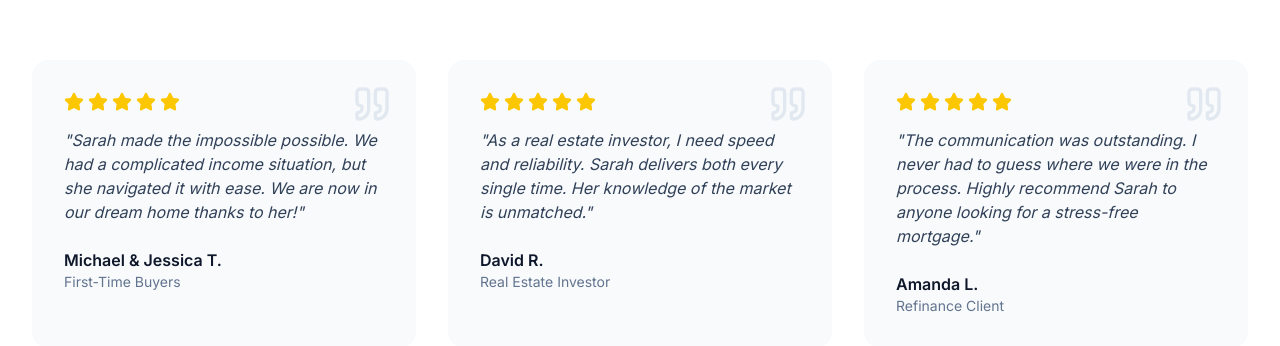
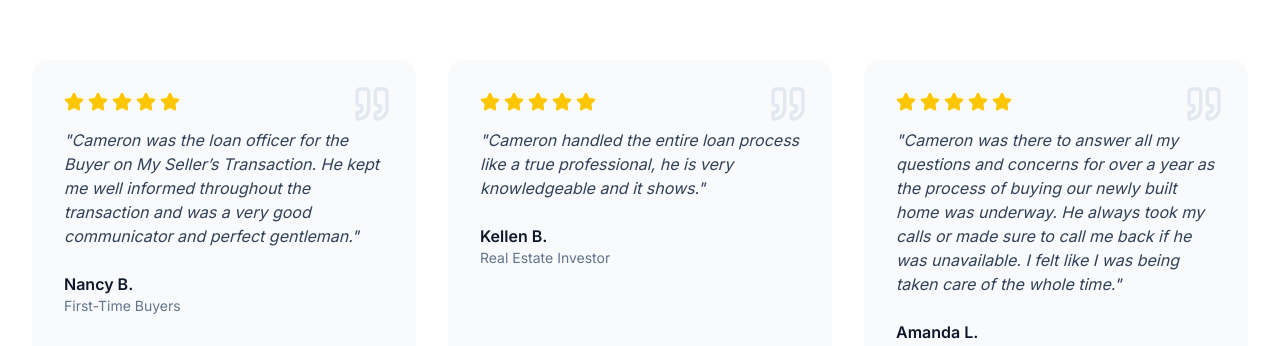
Before and after one commit to astraluxeindustries/cameron-burl, a React (Vite) app in the folder premium-mortgage-officer/: page / in a window 1280 px wide. Shown: the part 2929-3275 px from the top of the page. Built offline with nearby package versions, Linux system fonts and the light colour scheme; a web font is replaced by a local one.

Commit message:
Update Testimonials.tsx

```diff
--- a/premium-mortgage-officer/src/components/Testimonials.tsx
+++ b/premium-mortgage-officer/src/components/Testimonials.tsx
@@ -5,17 +5,17 @@ import { Button } from './ui/Button';
 export const Testimonials = () => {
   const reviews = [
     {
-      text: "Sarah made the impossible possible. We had a complicated income situation, but she navigated it with ease. We are now in our dream home thanks to her!",
-      author: "Michael & Jessica T.",
+      text: "Cameron was the loan officer for the Buyer on My Seller’s Transaction. He kept me well informed throughout the transaction and was a very good communicator and perfect gentleman.",
+      author: "Nancy B.",
       type: "First-Time Buyers"
     },
     {
-      text: "As a real estate investor, I need speed and reliability. Sarah delivers both every single time. Her knowledge of the market is unmatched.",
-      author: "David R.",
+      text: "Cameron handled the entire loan process like a true professional, he is very knowledgeable and it shows.",
+      author: "Kellen B.",
       type: "Real Estate Investor"
     },
     {
-      text: "The communication was outstanding. I never had to guess where we were in the process. Highly recommend Sarah to anyone looking for a stress-free mortgage.",
+      text: "Cameron was there to answer all my questions and concerns for over a year as the process of buying our newly built home was underway. He always took my calls or made sure to call me back if he was unavailable. I felt like I was being taken care of the whole time.",
       author: "Amanda L.",
       type: "Refinance Client"
     }
```
